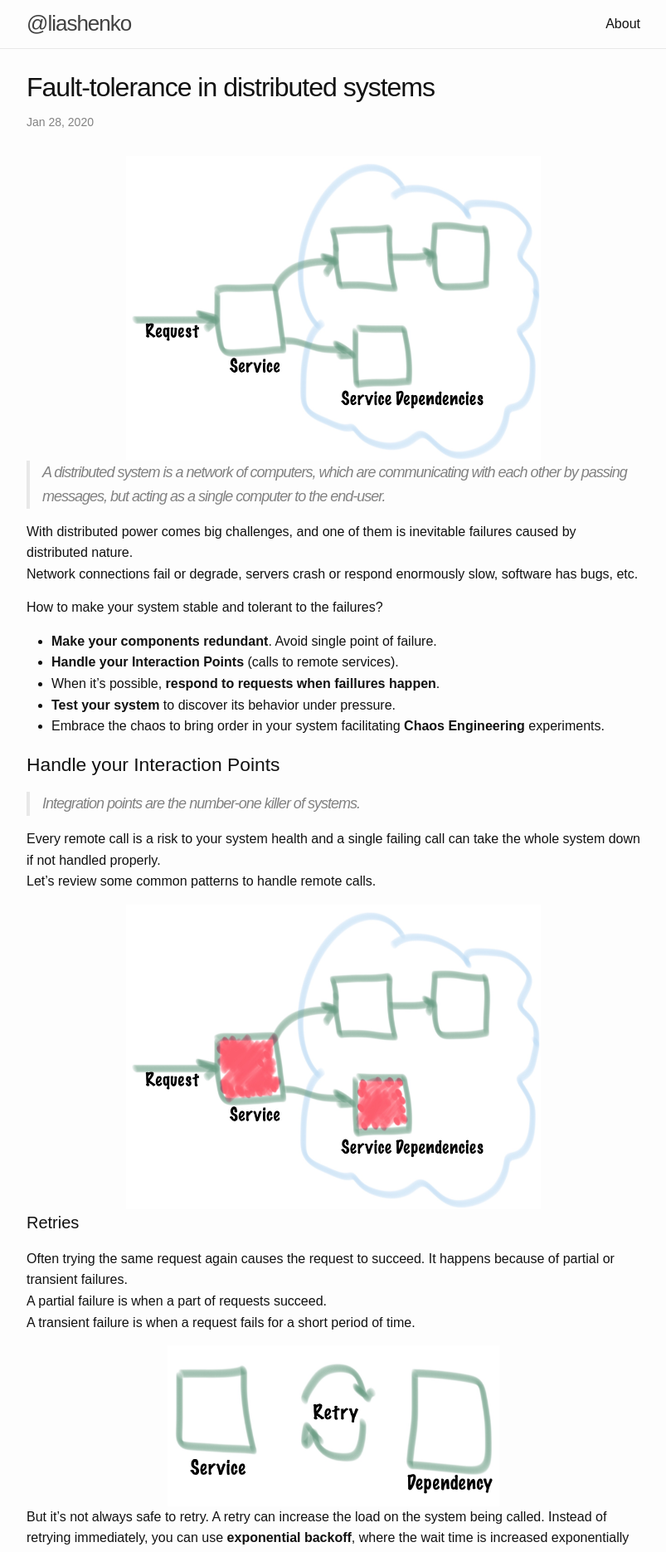
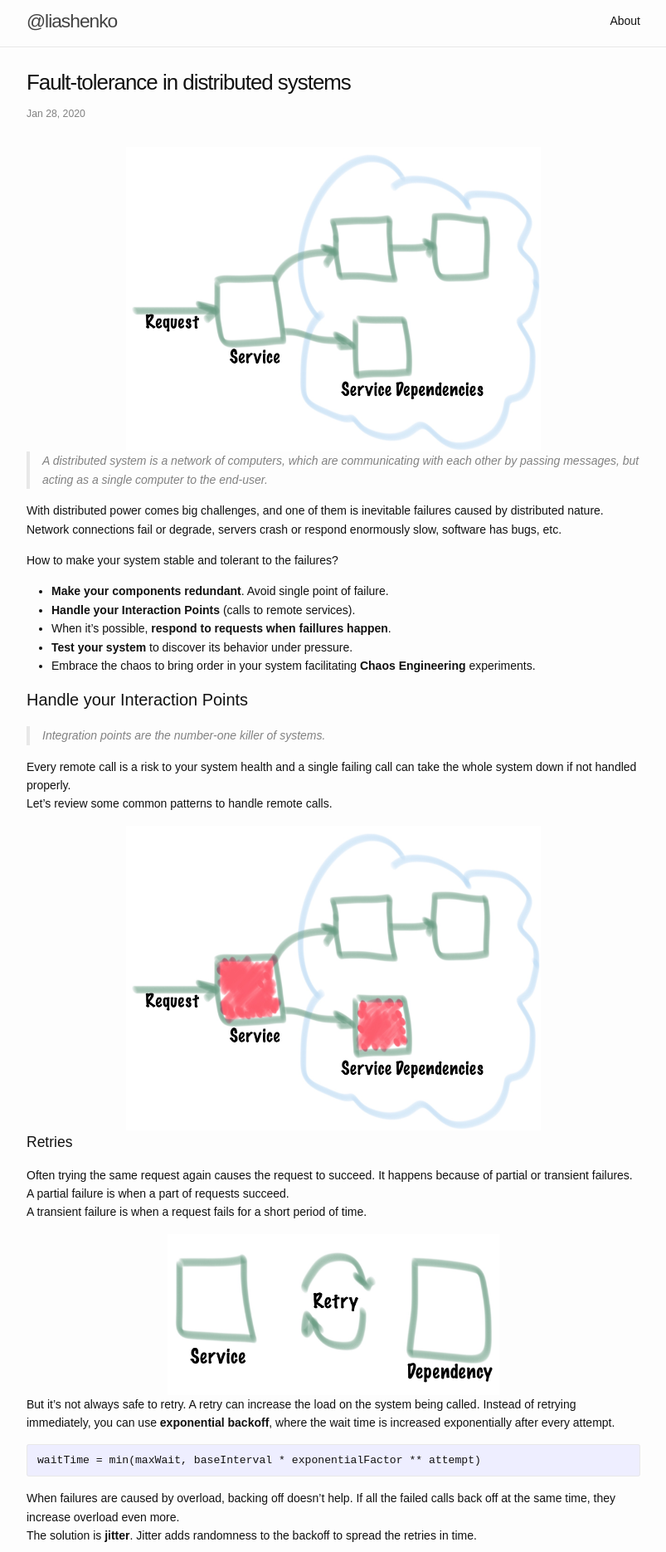
Before and after one commit to liashenko/liashenko.github.io, a Jekyll site: the page built from _posts/2020-01-26-fault-tolerance.markdown, in a window 1280 px wide. Shown: the top 1870 px of the page at 83% size, without its empty margins (238-1041 px from the left). Built offline with Jekyll 4.4.1, drawn with Linux system fonts in a browser that asks for light colours; comment, search, counter and statistics services are not loaded.

Commit message:
Update style

```diff
--- a/_sass/minima/_base.scss
+++ b/_sass/minima/_base.scss
@@ -134,8 +134,7 @@ blockquote {
   color: $brand-color;
   border-left: 4px solid $brand-color-light;
   padding-left: $spacing-unit / 2;
-  @include relative-font-size(1.125);
-  letter-spacing: -1px;
+  @include relative-font-size(1.0);
   font-style: italic;
 
   > :last-child {
--- a/_sass/minima/_layout.scss
+++ b/_sass/minima/_layout.scss
@@ -231,12 +231,12 @@
 
 .post-title,
 .post-content h1 {
-  @include relative-font-size(2.0);
+  @include relative-font-size(1.85);
   letter-spacing: -1px;
   line-height: 1;
 
   @media screen and (min-width: $on-large) {
-    @include relative-font-size(2.0);
+    @include relative-font-size(1.85);
   }
 }
 
--- a/_sass/minima/initialize.scss
+++ b/_sass/minima/initialize.scss
@@ -3,7 +3,7 @@
 // Define defaults for each variable.
 
 $base-font-family: Arial !default;
-$base-font-size:   16px !default;
+$base-font-size:   14px !default;
 $base-font-weight: 400 !default;
 $small-font-size:  $base-font-size * 0.875 !default;
 $base-line-height: 1.6 !default;
```
